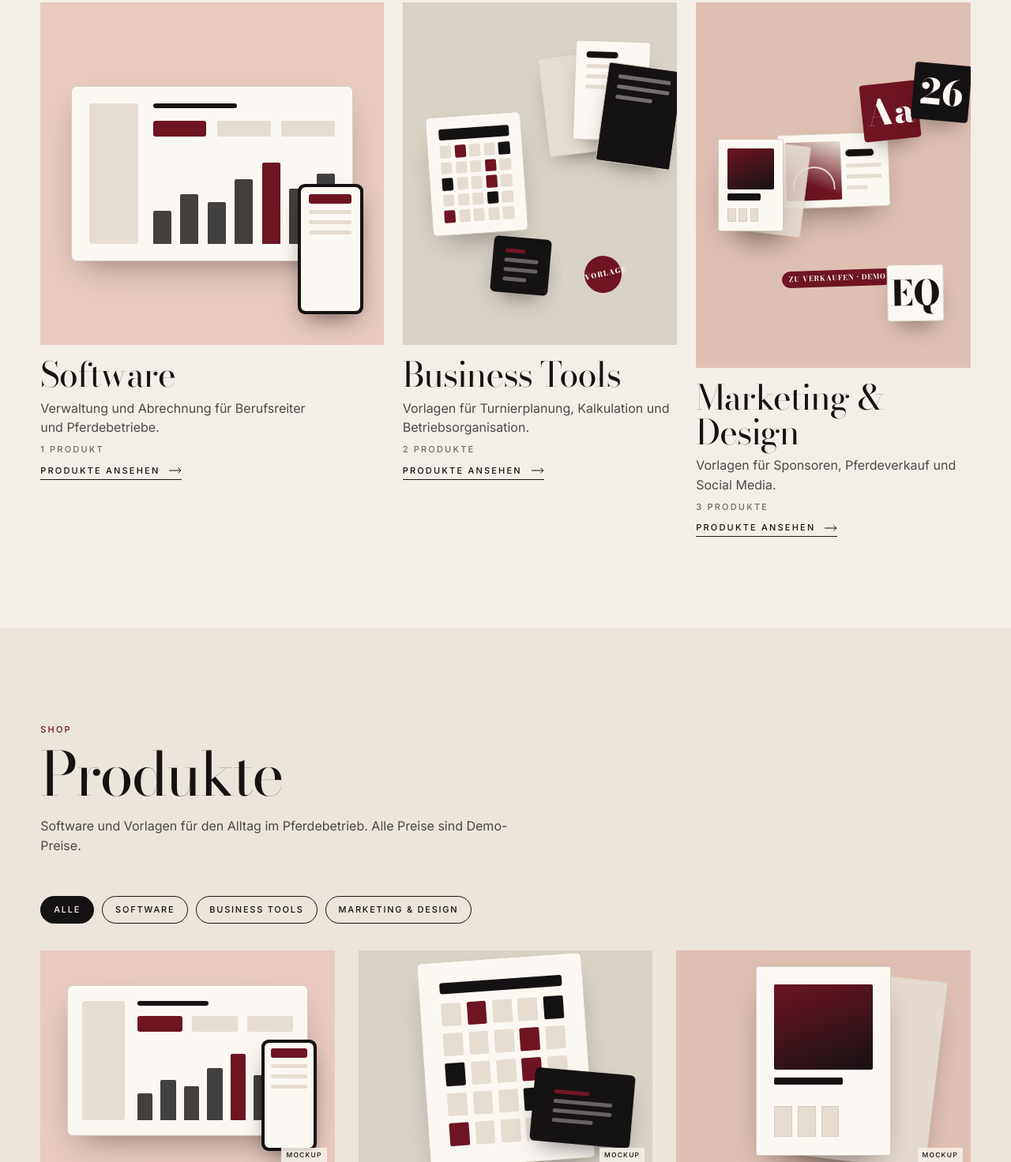
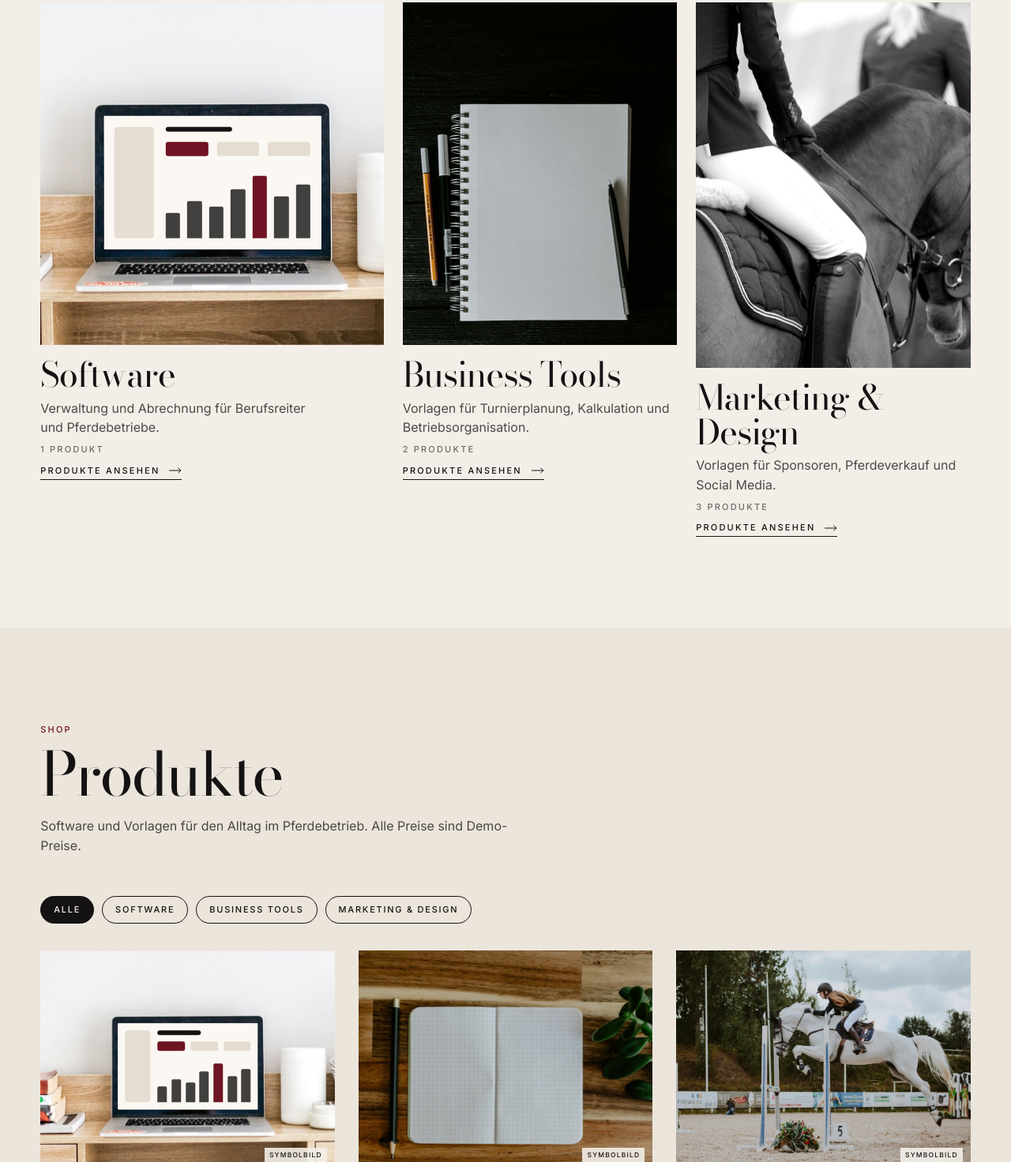
Before and after one commit to leonieluciana/equibill, a plain HTML site: page website/index.html in a window 1280 px wide. Shown: the part 1328-2800 px from the top of the page at 79% size. Drawn offline with Linux system fonts and the light colour scheme.

Commit message:
Echte Fotos statt Platzhalter (Unsplash, Symbolbilder)
- Hero, Über uns, Kategorien und alle sechs Produkte mit Fotos
  (Unsplash-Lizenz, als Symbolbild gekennzeichnet, mit Alternativtext)
- Laptop- und Smartphone-Foto mit eingeblendetem EquiBill-Mockup
- Bildnachweis: website/assets/images/fotos/BILDNACHWEIS.txt, Link im Footer
- Zwischenstände Lichtstudien (SVG) ins Archiv verschoben,
  Packshot-Effekte wieder entfernt
- CLAUDE.md: Bildregeln und Projektstruktur aktualisiert

Co-Authored-By: Claude Opus 5.5 <noreply@anthropic.com>

```diff
--- a/website/css/style.css
+++ b/website/css/style.css
@@ -130,8 +130,6 @@ a{color:inherit;text-decoration:none}
 .cat--design .cat__m--a{left:-6%;top:6%;width:52%;height:88%}
 .cat--design .cat__m--b{left:24%;top:2%;width:52%;height:88%}
 .cat--design .cat__m--c{right:-6%;top:8%;width:52%;height:88%}
-.cat__plate .mk{transition:transform .7s cubic-bezier(.2,.8,.2,1)}
-.cat:hover .cat__plate .mk{transform:scale(1.05)}
 .cat__body{display:flex;flex-wrap:wrap;justify-content:space-between;gap:8px 16px;align-items:end;margin-top:16px}
 .cat h3{margin:0;font:400 clamp(30px,3.4vw,44px)/1 var(--serif);letter-spacing:-.02em}
 .cat p{margin:8px 0 0;opacity:.75;max-width:34ch}
@@ -156,8 +154,35 @@ a{color:inherit;text-decoration:none}
 .product[data-category="software"]{--c:var(--plate-software)}
 .product[data-category="tools"]{--c:var(--plate-tools)}
 .product[data-category="design"]{--c:var(--plate-design)}
-.product__plate .mk{transition:transform .7s cubic-bezier(.2,.8,.2,1)}
-.product:hover .product__plate .mk{transform:scale(1.05)}
+/* ---------- Echte Fotos (Unsplash, Symbolbilder; Nachweis: assets/images/fotos/BILDNACHWEIS.txt) ---------- */
+/* Fotos in Hero und Über uns füllen die Bildfläche; die Körnung (.photo::before) liegt darüber */
+.photo>img{position:absolute;inset:0;width:100%;height:100%;object-fit:cover;display:block}
+.hero__photo>img{object-position:55% 50%}
+/* Produkt- und Kategoriebilder: Foto füllt die Fläche, Hover = sanfter Zoom */
+.product__plate,.cat__plate{container-type:size}
+.plate__img{position:absolute;inset:0;width:100%;height:100%;object-fit:cover;display:block}
+.plate__img,.shot{transition:scale .7s cubic-bezier(.2,.8,.2,1)}
+.product:hover .plate__img,.product:hover .shot,.cat:hover .plate__img,.cat:hover .shot{scale:1.05}
+/* Geräte-Foto mit eingeblendetem Bildschirm: Das Foto behält sein Seitenverhältnis (--ar)
+   und füllt die Fläche wie „cover“; so bleibt der Bildschirm-Ausschnitt deckungsgleich. */
+.shot{position:absolute;left:50%;top:50%;width:max(100cqw,calc(100cqh * var(--ar)));aspect-ratio:var(--ar);translate:-50% -50%}
+.shot>img{width:100%;height:100%;display:block}
+.shot__screen{position:absolute;overflow:hidden;background:var(--mk-bg)}
+.shot--laptop{--ar:1000/666}
+.shot--laptop .shot__screen{left:29%;top:33.2%;width:42.2%;height:38.9%}   /* gemessen im Foto: Display 290–712 × 221–480 px */
+.shot--phone{--ar:1000/636}
+.shot--phone .shot__screen{left:41.6%;top:21%;width:13.1%;height:43.6%;border-radius:6%/3%}  /* Display 416–548 × 134–411 px */
+/* Dashboard auf dem Laptop-Display: Rahmen und Schatten entfallen, das Foto liefert das Gerät.
+   „.shot__screen“ davor macht die Regel stärker als die allgemeinen Mockup-Regeln weiter unten. */
+.shot__screen .mk--screen .scr{width:100%;height:100%;aspect-ratio:auto;border:0;border-radius:0;box-shadow:none;padding:5%}
+.shot__screen .mk--screen .st i{height:auto;aspect-ratio:3/1}
+/* Social-Feed auf dem Smartphone-Display */
+.feed{position:absolute;inset:0;padding:22% 9% 8%;display:grid;grid-template-rows:auto 1fr;gap:6%}
+.feed__bar{display:block;height:4px;width:55%;background:var(--ink);border-radius:9px}
+.feed__grid{display:grid;grid-template-columns:1fr 1fr;gap:5%;align-content:start}
+.feed__grid i{display:grid;place-items:center;aspect-ratio:1;font:400 clamp(7px,1.6cqw,12px)/1 var(--serif);font-style:normal;color:var(--ivory)}
+.feed__t1{background:var(--ox)}.feed__t2{background:var(--blush)}.feed__t3{background:var(--ink)}
+.feed__t4{background:#bdb5ab}.feed__t5{background:var(--ink)}.feed__t6{background:var(--ox)}
 .product__note{position:absolute;right:10px;bottom:10px;z-index:3;font:500 8.5px/1.3 var(--sans);letter-spacing:.14em;text-transform:uppercase;background:rgba(243,239,232,.9);padding:4px 6px}
 .product__body{display:flex;flex-direction:column;gap:14px;padding:22px 22px 24px;flex:1}
 .product__meta{display:flex;justify-content:space-between;gap:10px;margin:0;align-items:center}
--- a/website/index.html
+++ b/website/index.html
@@ -44,7 +44,7 @@
         <p class="hero__audience label">Für Berufsreiter · Bereiter · Trainer · Pferdebetriebe</p>
       </div>
       <div class="hero__visual">
-        <figure class="photo hero__photo"><figcaption>Foto-Platzhalter · Berufsreiterin im Stallalltag, Fensterlicht, warme Hauttöne</figcaption></figure>
+        <figure class="photo hero__photo"><img src="assets/images/fotos/hero-stiefel-steigbuegel.jpg" alt="Reitstiefel im Steigbügel, Schabracke mit Wappen auf einem Fuchs" width="1400" height="933"><figcaption>Symbolbild · Foto: Philippe Oursel / Unsplash</figcaption></figure>
         <div class="hero__product"><div class="mk mk-manage"><div class="scr"><i class="sb"></i><div class="mn"><b class="mh"></b><div class="st"><i></i><i></i><i></i></div><div class="bars"><i></i><i></i><i></i><i></i><i></i><i></i><i></i></div></div></div><div class="ph"><b><i></i><i class="l"></i><i class="l"></i><i class="l"></i></b></div></div><span>Mockup · Demo</span></div>
       </div>
       <ul class="hero__values">
@@ -59,24 +59,24 @@
       <div class="section-head"><span class="label label--accent">Sortiment</span><h2 id="kat-titel">Das Sortiment in drei Bereichen</h2></div>
       <div class="categories__grid">
         <a class="cat cat--software" href="#shop" data-filter="software">
-          <div class="cat__plate"><div class="cat__m cat__m--a"><div class="mk mk-manage"><div class="scr"><i class="sb"></i><div class="mn"><b class="mh"></b><div class="st"><i></i><i></i><i></i></div><div class="bars"><i></i><i></i><i></i><i></i><i></i><i></i><i></i></div></div></div><div class="ph"><b><i></i><i class="l"></i><i class="l"></i><i class="l"></i></b></div></div></div></div>
+          <div class="cat__plate"><div class="shot shot--laptop"><img src="assets/images/fotos/manage-laptop.jpg" alt="Laptop auf einem Holzschreibtisch mit dem Dashboard von EquiBill Manage (Mockup)" width="1000" height="666" loading="lazy"><div class="shot__screen"><div class="mk mk-manage mk--screen"><div class="scr"><i class="sb"></i><div class="mn"><b class="mh"></b><div class="st"><i></i><i></i><i></i></div><div class="bars"><i></i><i></i><i></i><i></i><i></i><i></i><i></i></div></div></div></div></div></div></div>
           <div class="cat__body"><div><h3>Software</h3><p>Verwaltung und Abrechnung für Berufsreiter und Pferdebetriebe.</p></div><span class="cat__count label">1 Produkt</span></div>
           <span class="textlink">Produkte ansehen</span>
         </a>
         <a class="cat cat--tools" href="#shop" data-filter="tools">
-          <div class="cat__plate"><div class="cat__m cat__m--a"><div class="mk mk-planner"><div class="sheet"><b class="top"></b><div class="g"><i class=""></i><i class="on"></i><i class=""></i><i class=""></i><i class="dk"></i><i class=""></i><i class=""></i><i class=""></i><i class="on"></i><i class=""></i><i class="dk"></i><i class=""></i><i class=""></i><i class="on"></i><i class=""></i><i class=""></i><i class=""></i><i class=""></i><i class="dk"></i><i class=""></i><i class="on"></i><i class=""></i><i class=""></i><i class=""></i><i class=""></i></div></div><div class="sum"><i class="l a"></i><i class="l"></i><i class="l"></i><i class="l l--70"></i></div></div></div><div class="cat__m cat__m--b"><div class="mk mk-biz"><div class="dc d1"><i class="l"></i><i class="l"></i><i class="l l--70"></i></div><div class="dc d2"><i class="l"></i><i class="l"></i><i class="l"></i><i class="l l--70"></i></div><div class="dc d3"><i class="l"></i><i class="l"></i><i class="l l--70"></i></div><b class="stamp">VORLAGE</b></div></div></div>
+          <div class="cat__plate"><img class="plate__img" src="assets/images/fotos/kategorie-tools-notizbuch.jpg" alt="Leeres Spiralnotizbuch mit Stiften auf dunklem Holz" width="694" height="1000" loading="lazy"></div>
           <div class="cat__body"><div><h3>Business Tools</h3><p>Vorlagen für Turnierplanung, Kalkulation und Betriebsorganisation.</p></div><span class="cat__count label">2 Produkte</span></div>
           <span class="textlink">Produkte ansehen</span>
         </a>
         <a class="cat cat--design" href="#shop" data-filter="design">
-          <div class="cat__plate"><div class="cat__m cat__m--a"><div class="mk mk-rider"><div class="pg bk"></div><div class="pg"><i class="pic"></i><i class="nm"></i><div class="lg"><i></i><i></i><i></i></div></div></div></div><div class="cat__m cat__m--b"><div class="mk mk-horse"><div class="ld"><i class="pic"></i><div class="sp"><i class="l"></i><i class="l"></i><i class="l"></i><i class="l l--60"></i></div></div><span class="tag">ZU VERKAUFEN · DEMO</span></div></div><div class="cat__m cat__m--c"><div class="mk mk-social"><b class="sq a">Aa</b><b class="sq b">26</b><b class="sq c">EQ</b></div></div></div>
+          <div class="cat__plate"><img class="plate__img" src="assets/images/fotos/kategorie-design-reiterin.jpg" alt="Reiterin auf einem dunklen Pferd, Detail in Schwarz-Weiß" width="1000" height="666" loading="lazy"></div>
           <div class="cat__body"><div><h3>Marketing &amp; Design</h3><p>Vorlagen für Sponsoren, Pferdeverkauf und Social Media.</p></div><span class="cat__count label">3 Produkte</span></div>
           <span class="textlink">Produkte ansehen</span>
         </a>
       </div>
     </section>
 
-    <!-- 4) SHOP: alle sechs Produkte. Preise = Demo-Preise. Produkte sind Mockups. -->
+    <!-- 4) SHOP: alle sechs Produkte. Preise = Demo-Preise. Produkte sind Konzepte, Fotos = Symbolbilder (Unsplash, siehe assets/images/fotos/BILDNACHWEIS.txt). -->
     <section class="section shop" id="shop" aria-labelledby="shop-titel">
       <div class="section-head"><span class="label label--accent">Shop</span><h2 id="shop-titel">Produkte</h2><p>Software und Vorlagen für den Alltag im Pferdebetrieb. Alle Preise sind Demo-Preise.</p></div>
       <div class="filter" role="group" aria-label="Produkte filtern">
@@ -87,7 +87,7 @@
       </div>
       <div class="products">
         <article class="product" data-category="software">
-          <div class="product__plate"><div class="mk mk-manage"><div class="scr"><i class="sb"></i><div class="mn"><b class="mh"></b><div class="st"><i></i><i></i><i></i></div><div class="bars"><i></i><i></i><i></i><i></i><i></i><i></i><i></i></div></div></div><div class="ph"><b><i></i><i class="l"></i><i class="l"></i><i class="l"></i></b></div></div><span class="product__note">Mockup</span></div>
+          <div class="product__plate"><div class="shot shot--laptop"><img src="assets/images/fotos/manage-laptop.jpg" alt="Laptop auf einem Holzschreibtisch, auf dem Bildschirm das Dashboard von EquiBill Manage (Mockup)" width="1000" height="666" loading="lazy"><div class="shot__screen"><div class="mk mk-manage mk--screen"><div class="scr"><i class="sb"></i><div class="mn"><b class="mh"></b><div class="st"><i></i><i></i><i></i></div><div class="bars"><i></i><i></i><i></i><i></i><i></i><i></i><i></i></div></div></div></div></div></div><span class="product__note">Symbolbild</span></div>
           <div class="product__body">
             <p class="product__meta"><span class="label">Software</span><span class="product__format">Software-Abo</span></p>
             <h3>EquiBill Manage</h3>
@@ -100,7 +100,7 @@
           </div>
         </article>
         <article class="product" data-category="tools">
-          <div class="product__plate"><div class="mk mk-planner"><div class="sheet"><b class="top"></b><div class="g"><i class=""></i><i class="on"></i><i class=""></i><i class=""></i><i class="dk"></i><i class=""></i><i class=""></i><i class=""></i><i class="on"></i><i class=""></i><i class="dk"></i><i class=""></i><i class=""></i><i class="on"></i><i class=""></i><i class=""></i><i class=""></i><i class=""></i><i class="dk"></i><i class=""></i><i class="on"></i><i class=""></i><i class=""></i><i class=""></i><i class=""></i></div></div><div class="sum"><i class="l a"></i><i class="l"></i><i class="l"></i><i class="l l--70"></i></div></div><span class="product__note">Mockup</span></div>
+          <div class="product__plate"><img class="plate__img" src="assets/images/fotos/tournament-planner-notizbuch.jpg" alt="Aufgeschlagenes kariertes Notizbuch mit Bleistift auf einem Holztisch" width="1000" height="650" loading="lazy"><span class="product__note">Symbolbild</span></div>
           <div class="product__body">
             <p class="product__meta"><span class="label">Business Tools</span><span class="product__format">Digitale Vorlage</span></p>
             <h3>Tournament Planner</h3>
@@ -113,7 +113,7 @@
           </div>
         </article>
         <article class="product" data-category="design">
-          <div class="product__plate"><div class="mk mk-rider"><div class="pg bk"></div><div class="pg"><i class="pic"></i><i class="nm"></i><div class="lg"><i></i><i></i><i></i></div></div></div><span class="product__note">Mockup</span></div>
+          <div class="product__plate"><img class="plate__img" src="assets/images/fotos/rider-portfolio-springreiter.jpg" alt="Springreiter auf einem Schimmel beim Sprung über ein Hindernis" width="1000" height="825" loading="lazy"><span class="product__note">Symbolbild</span></div>
           <div class="product__body">
             <p class="product__meta"><span class="label">Marketing &amp; Design</span><span class="product__format">Canva-Vorlage</span></p>
             <h3>Rider Portfolio</h3>
@@ -126,7 +126,7 @@
           </div>
         </article>
         <article class="product" data-category="design">
-          <div class="product__plate"><div class="mk mk-horse"><div class="ld"><i class="pic"></i><div class="sp"><i class="l"></i><i class="l"></i><i class="l"></i><i class="l l--60"></i></div></div><span class="tag">ZU VERKAUFEN · DEMO</span></div><span class="product__note">Mockup</span></div>
+          <div class="product__plate"><img class="plate__img" src="assets/images/fotos/horse-portfolio-fuchs.jpg" alt="Fuchs schaut aus dem Fenster seiner Box" width="666" height="1000" loading="lazy"><span class="product__note">Symbolbild</span></div>
           <div class="product__body">
             <p class="product__meta"><span class="label">Marketing &amp; Design</span><span class="product__format">Canva-Vorlage</span></p>
             <h3>Horse Portfolio</h3>
@@ -139,7 +139,7 @@
           </div>
         </article>
         <article class="product" data-category="design">
-          <div class="product__plate"><div class="mk mk-social"><b class="sq a">Aa</b><b class="sq b">26</b><b class="sq c">EQ</b></div><span class="product__note">Mockup</span></div>
+          <div class="product__plate"><div class="shot shot--phone"><img src="assets/images/fotos/social-media-kit-smartphone.jpg" alt="Hand hält ein Smartphone, auf dem Display Beitragsvorlagen des Social Media Kit (Mockup)" width="1000" height="636" loading="lazy"><div class="shot__screen"><div class="feed"><b class="feed__bar"></b><div class="feed__grid"><i class="feed__t1">EQ</i><i class="feed__t2"></i><i class="feed__t3">26</i><i class="feed__t4"></i><i class="feed__t5">Aa</i><i class="feed__t6"></i></div></div></div></div><span class="product__note">Symbolbild</span></div>
           <div class="product__body">
             <p class="product__meta"><span class="label">Marketing &amp; Design</span><span class="product__format">Designvorlagen</span></p>
             <h3>Social Media Kit</h3>
@@ -152,7 +152,7 @@
           </div>
         </article>
         <article class="product" data-category="tools">
-          <div class="product__plate"><div class="mk mk-biz"><div class="dc d1"><i class="l"></i><i class="l"></i><i class="l l--70"></i></div><div class="dc d2"><i class="l"></i><i class="l"></i><i class="l"></i><i class="l l--70"></i></div><div class="dc d3"><i class="l"></i><i class="l"></i><i class="l l--70"></i></div><b class="stamp">VORLAGE</b></div><span class="product__note">Mockup</span></div>
+          <div class="product__plate"><img class="plate__img" src="assets/images/fotos/business-kit-notizbuch.jpg" alt="Dunkles Notizbuch mit Stift auf einem Schreibblock, Holztisch" width="667" height="1000" loading="lazy"><span class="product__note">Symbolbild</span></div>
           <div class="product__body">
             <p class="product__meta"><span class="label">Business Tools</span><span class="product__format">Digitale Vorlagen</span></p>
             <h3>Equestrian Business Kit</h3>
@@ -165,7 +165,7 @@
           </div>
         </article>
       </div>
-      <p class="shop__note label">Demo-Preise · fiktives Unternehmen · keine echte Bestellung. Die Produkte sind Konzept-Mockups.</p>
+      <p class="shop__note label">Demo-Preise · fiktives Unternehmen · keine echte Bestellung. Die Produkte sind Konzepte; Fotos sind Symbolbilder.</p>
     </section>
 
     <!-- 5) FEATURED: EquiBill Manage (Tarifvergleich folgt auf einer eigenen Seite) -->
@@ -199,7 +199,7 @@
 
     <!-- 7) ÜBER EQUIBILL (fiktives Unternehmen) -->
     <section class="section about" id="ueber-uns" aria-labelledby="about-titel">
-      <figure class="photo about__photo"><figcaption>Foto-Platzhalter · Stallgasse am Morgen, Schwarz-Weiß</figcaption></figure>
+      <figure class="photo about__photo"><img src="assets/images/fotos/ueber-uns-stallgasse.jpg" alt="Stallgasse in Schwarz-Weiß, ein Pferd schaut aus der Box, am Ende ein offenes Tor" width="1400" height="1990" loading="lazy"><figcaption>Symbolbild · Foto: Paul Millage / Unsplash</figcaption></figure>
       <div>
         <span class="label label--accent">Über EquiBill</span>
         <h2 id="about-titel">Wer vom Pferdesport lebt, führt ein Unternehmen.</h2>
@@ -225,7 +225,7 @@
       <div><h2>Rechtliches</h2><ul><li><a href="#">Impressum (Platzhalter)</a></li><li><a href="#">Datenschutz (Platzhalter)</a></li></ul></div>
       <div><h2>Demo</h2><p class="demo-box"><strong>Fiktives Unternehmen</strong> · Demo-Preise · keine echte Bestellung, keine Zahlung</p></div>
     </div>
-    <p class="site-footer__legal">Canva ist eine Marke der jeweiligen Inhaberin. EquiBill steht in keiner Verbindung zu Canva.</p>
+    <p class="site-footer__legal">Canva ist eine Marke der jeweiligen Inhaberin. EquiBill steht in keiner Verbindung zu Canva. Fotos: Unsplash (Unsplash-Lizenz), Symbolbilder; <a href="assets/images/fotos/BILDNACHWEIS.txt">Bildnachweis</a>.</p>
   </footer>
 
   <div class="toast" id="toast" role="status" aria-live="polite"></div>
```
Also changed, not shown: _archiv/_archiv_2026-11-25_lichtstudien/lichtstudie-fenster.svg (added), _archiv/_archiv_2026-11-25_lichtstudien/lichtstudie-stallgasse.svg (added), website/assets/images/fotos/BILDNACHWEIS.txt (added), website/assets/images/fotos/business-kit-notizbuch.jpg (added), website/assets/images/fotos/hero-stiefel-steigbuegel.jpg (added), website/assets/images/fotos/horse-portfolio-fuchs.jpg (added), website/assets/images/fotos/kategorie-design-reiterin.jpg (added), website/assets/images/fotos/kategorie-tools-notizbuch.jpg (added), website/assets/images/fotos/manage-laptop.jpg (added), website/assets/images/fotos/rider-portfolio-springreiter.jpg (added), website/assets/images/fotos/social-media-kit-smartphone.jpg (added), website/assets/images/fotos/tournament-planner-notizbuch.jpg (added), website/assets/images/fotos/ueber-uns-stallgasse.jpg (added), 1 other file.
